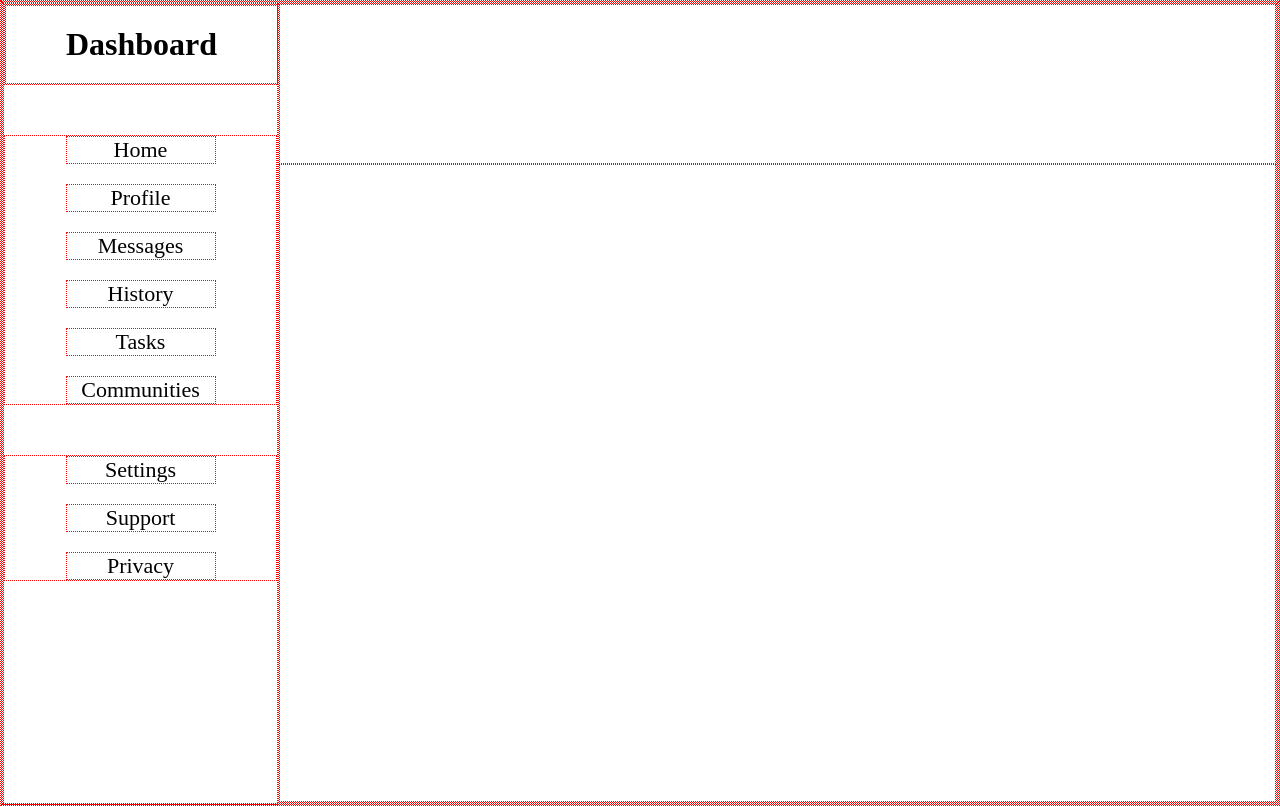
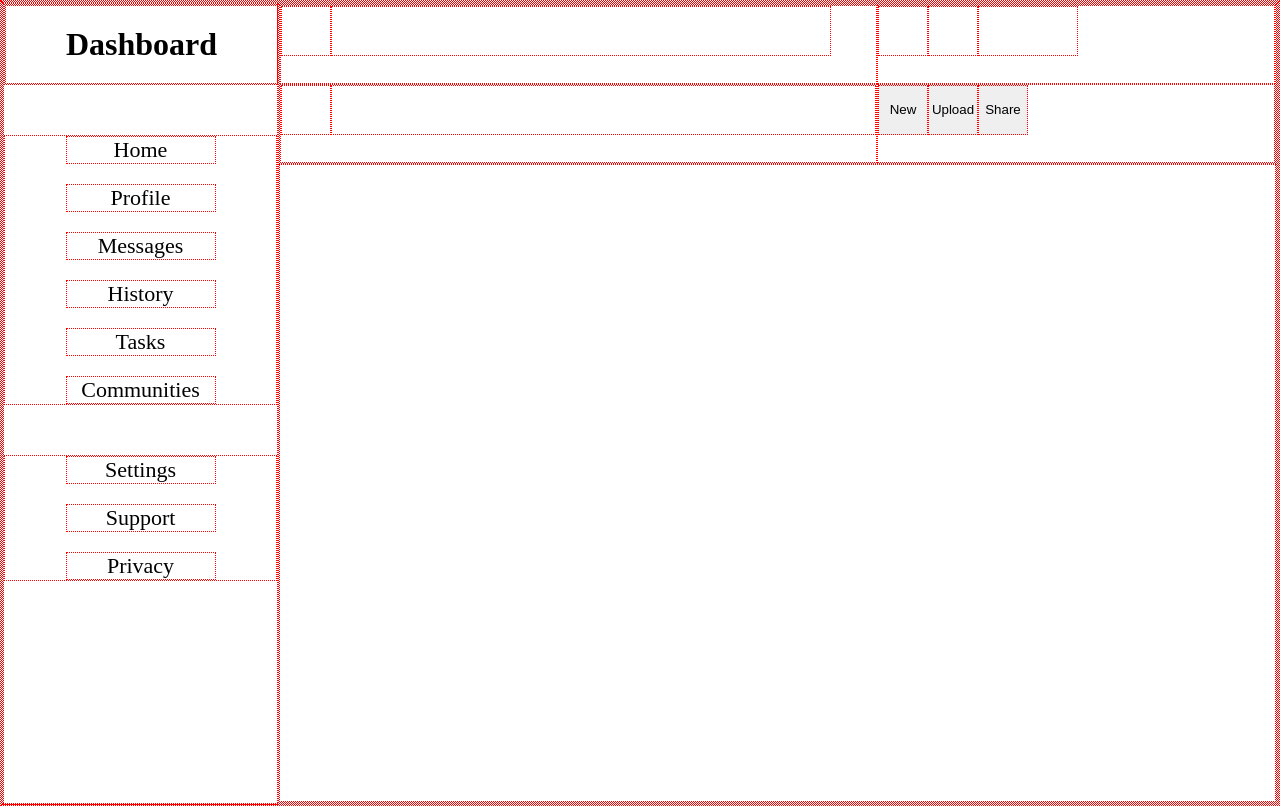
Before and after one commit to markymelnik/admin-dashboard, a plain HTML site: page index.html in a window 1280 px wide. Drawn offline with Linux system fonts and the light colour scheme.

Commit message:
Added header element sizing and positioning

```diff
--- a/index.html
+++ b/index.html
@@ -26,9 +26,29 @@
             <div>Support</div>
             <div>Privacy</div>
         </div>
+
     </div>
     <div class="main-container">
-        <div class="header"></div>
+        <div class="header">
+            <div class="search">
+                <div class="icon"></div>
+                <div class="searchbar"></div>
+            </div>
+            <div class="top-info">
+                <div class="alert-symbol"></div>
+                <div class="profile-logo"></div>
+                <div class="my-name"></div>
+            </div>
+            <div class="header-text">
+                <div class="profile-logo"></div>
+                <div class="my-name"></div>
+            </div>
+            <div class="top-btns">
+                <button class="btn1">New</button>
+                <button class="btn2">Upload</button>
+                <button class="btn3">Share</button>
+            </div>
+        </div>
         <div class="main-content"></div>
     </div>
 </div>
--- a/style.css
+++ b/style.css
@@ -42,3 +42,33 @@
     grid-template-columns: 1fr;
     grid-template-rows: 20% 80%;
 }
+
+.header {
+    display: grid;
+    grid-template-columns: 3fr 2fr;
+    grid-template-rows: 1fr 1fr;
+}
+
+.search {
+    display: grid;
+    grid-template-columns: 50px 500px;
+    grid-template-rows: 50px;
+}
+
+.top-info {
+    display: grid;
+    grid-template-columns: repeat(2, 50px) 100px;
+    grid-template-rows: 50px;
+}
+
+.header-text {
+    display: grid;
+    grid-template-columns: 50px 5fr;
+    grid-template-rows: 50px;
+}
+
+.top-btns {
+    display: grid;
+    grid-template-columns: repeat(3, 50px);
+    grid-template-rows: 50px;
+}
```
